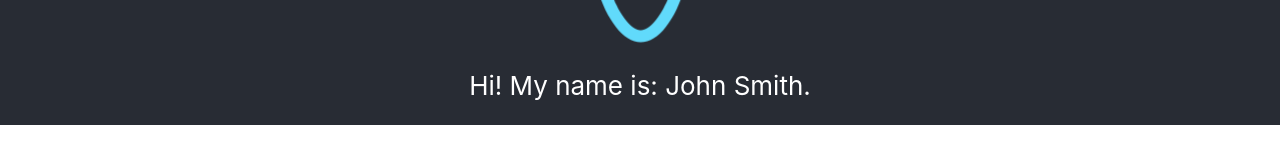
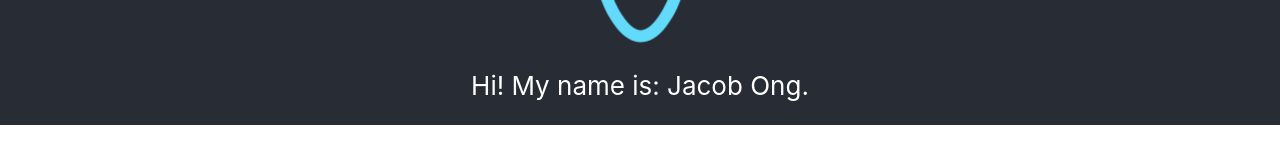
Before and after one commit to JacOng17/react-intro, a React (Create React App) app: page / in a window 1280 px wide. Shown: the part 275-435 px from the top of the page. Built offline with nearby package versions, Linux system fonts and the light colour scheme; the HTML template or start-up script is replaced by a standard one.

Commit message:
Changed name.

```diff
--- a/src/App.js
+++ b/src/App.js
@@ -11,7 +11,7 @@ const App = () => (
   <div className="App">
     <header className="App-header">
       <img src={logo} className="App-logo" alt="logo" />
-      <Greetings firstName="John" lastName="Smith" />
+      <Greetings firstName="Jacob" lastName="Ong" />
     </header>
 
     <SimpleForm />
```
